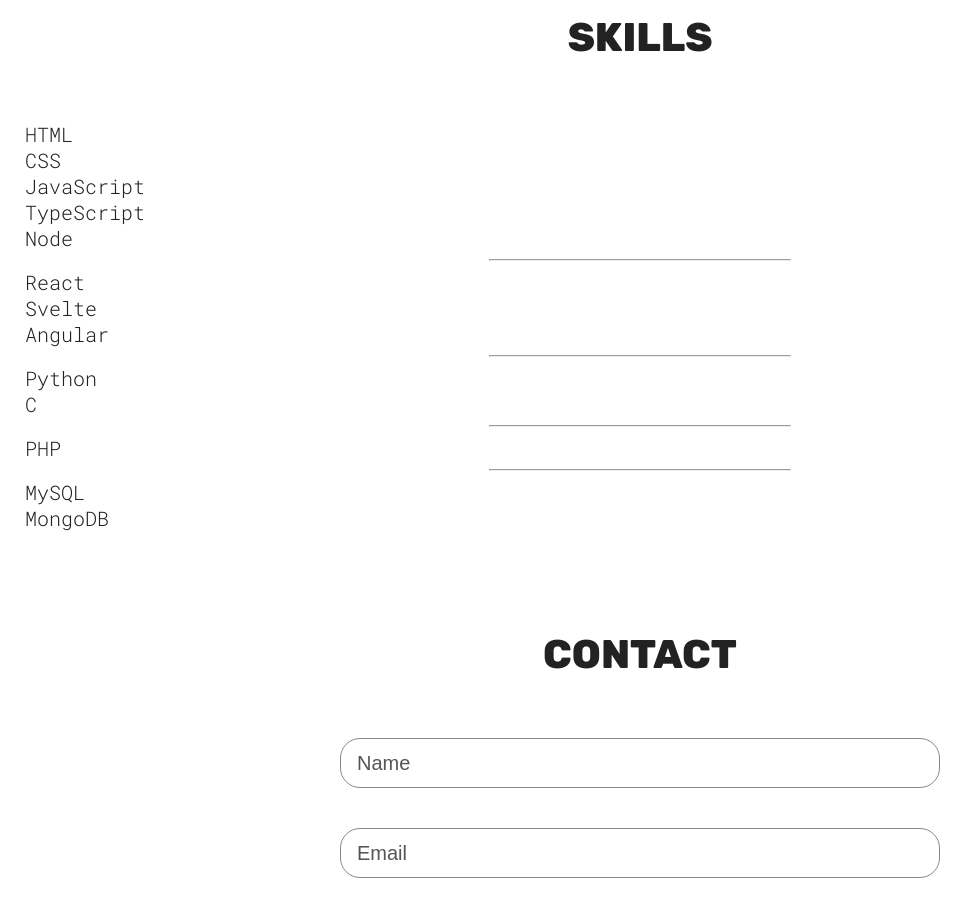
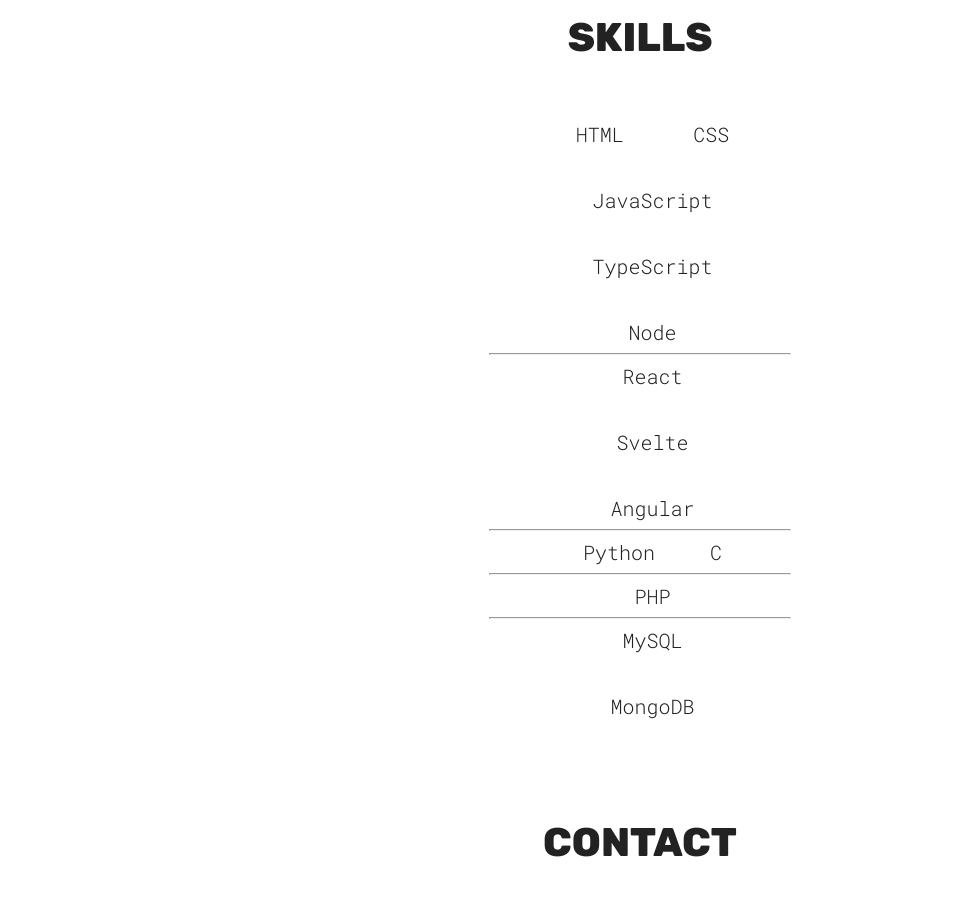
Before and after one commit to rdot411/portfolio, a React (Vite) app: page / in a window 1280 px wide. Shown: the part 1820-2736 px from the top of the page, without its empty margins (0-977 px from the left). Built offline with nearby package versions, Linux system fonts and the light colour scheme.

Commit message:
Update SkillsStyles.module.css

```diff
--- a/src/sections/Skills/SkillsStyles.module.css
+++ b/src/sections/Skills/SkillsStyles.module.css
@@ -13,7 +13,7 @@
         width: 20px;
     }
 
-    .skilList{
+    .skillList{
     display: flex;
     justify-content: space-evenly;
     align-self: center;
@@ -30,7 +30,7 @@
     row-gap: 40px;
     max-width: 26ch;
 }
-#skillshr{
+#skillShr{
     width: 100px;
     height: 1px;
     border: none;
```
